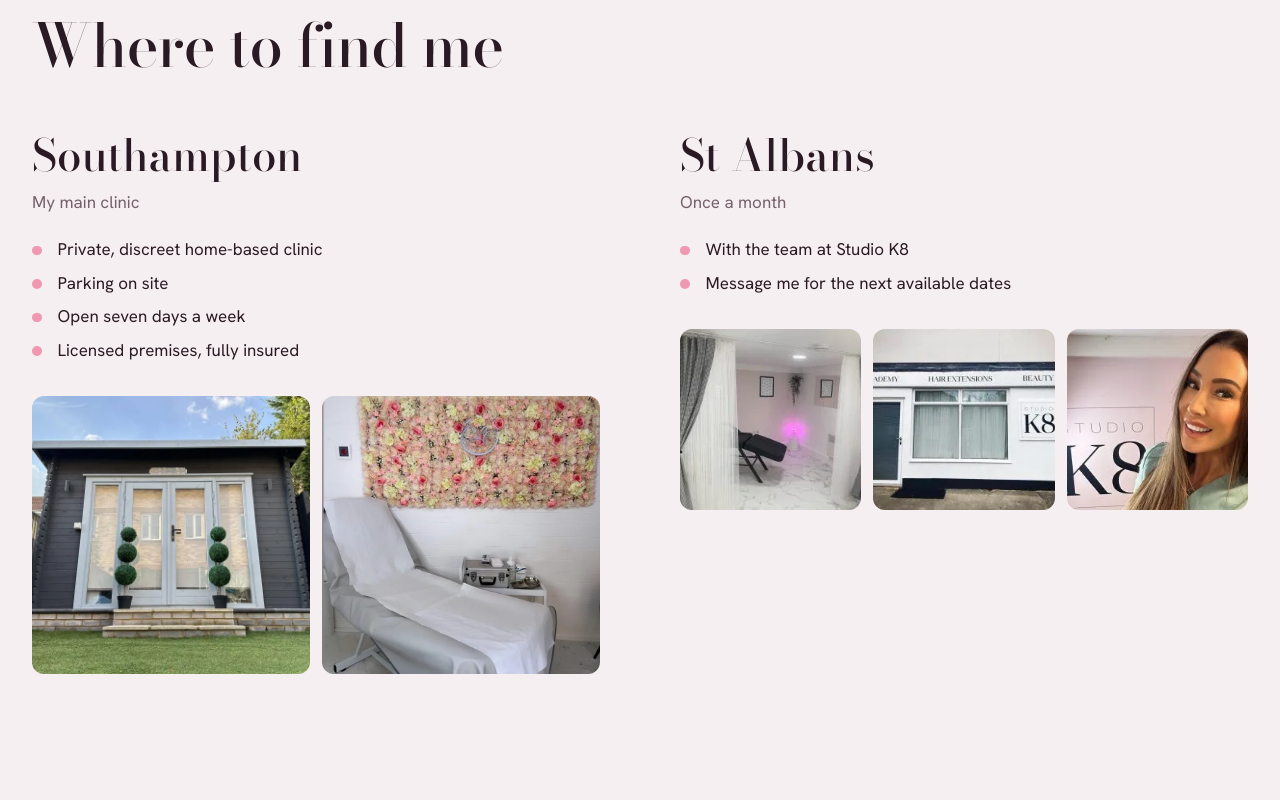
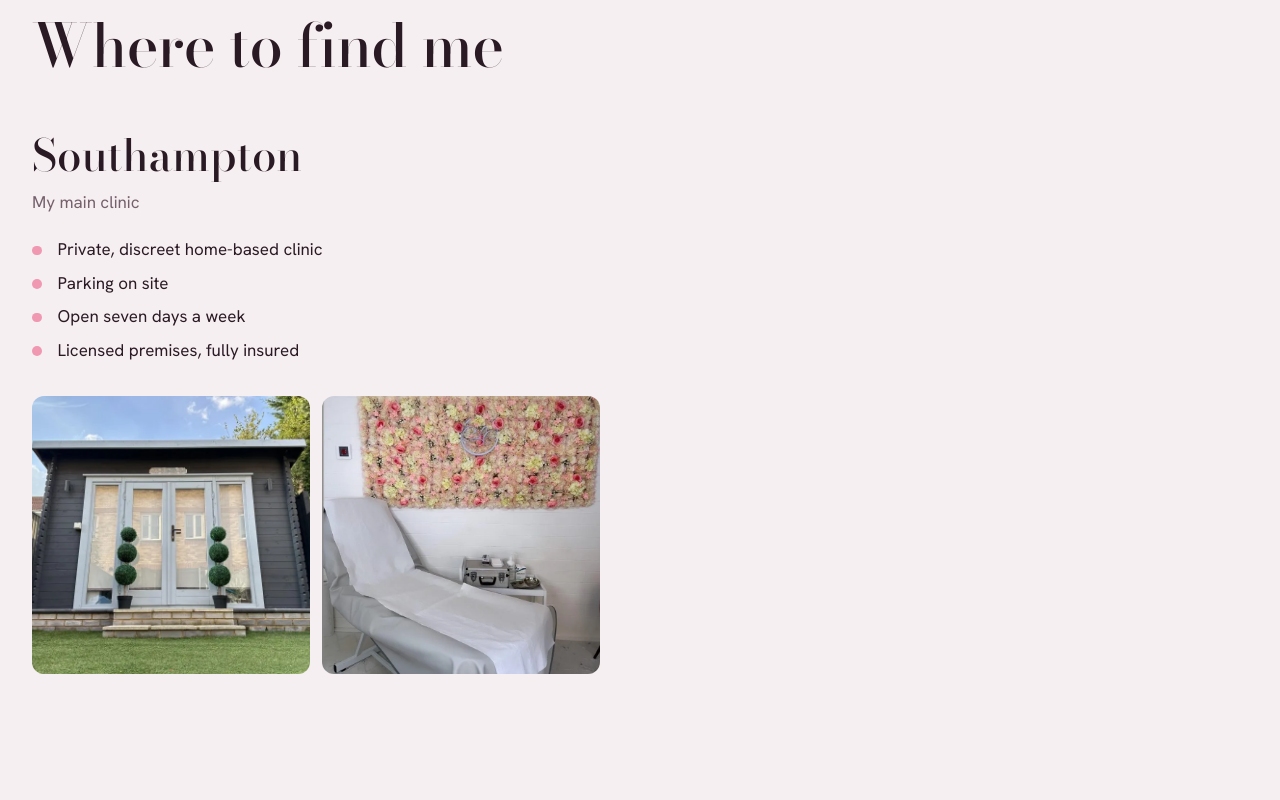
Before and after one commit to moonie878/clcCosmetics, a website built with Vite: page index.html in a window 1280 px wide. Shown: the part 5600-6400 px from the top of the page. Built offline with nearby package versions, Linux system fonts and the light colour scheme.

Commit message:
New CLC Cosmetics site

```diff
--- a/index.html
+++ b/index.html
@@ -372,19 +372,6 @@
                 <img src="/images/southampton-2.webp" alt="Inside the Southampton clinic" loading="lazy" />
               </div>
             </div>
-            <div class="place" id="stalbans">
-              <h3>St Albans</h3>
-              <p class="text-mauve mt-3">Once a month</p>
-              <ul class="ticks mt-5">
-                <li>With the team at Studio K8</li>
-                <li>Message me for the next available dates</li>
-              </ul>
-              <div class="place-photos grid grid-cols-3 gap-3 mt-8">
-                <img src="/images/stalbans-1.webp" alt="Studio K8, St Albans" loading="lazy" />
-                <img src="/images/stalbans-2.webp" alt="Treatment room at Studio K8" loading="lazy" />
-                <img src="/images/stalbans-3.webp" alt="Studio K8 interior" loading="lazy" />
-              </div>
-            </div>
           </div>
         </div>
       </section>
@@ -447,7 +434,6 @@
                 <label for="cf-location">Location</label>
                 <select id="cf-location" name="location">
                   <option>Southampton</option>
-                  <option>St Albans</option>
                 </select>
               </div>
             </div>
@@ -472,10 +458,6 @@
           <div class="flex flex-col gap-4 min-w-0">
             <a href="#top" class="logo-link" aria-label="CLC Cosmetics home"><img src="/images/logo.webp" alt="CLC Cosmetics" class="logo logo-lg" width="300" height="201" loading="lazy" /></a>
             <p class="text-mauve text-sm max-w-xs">Laser, skin care &amp; aesthetics since 2012. Southampton and St Albans.</p>
-          </div>
-          <div class="accreditation-link">
-            <img src="/images/accreditation.webp" alt="Professional Aesthetics Practitioners Association logo" class="accreditation" width="240" height="154" loading="lazy" />
-            <span>Member of the Professional Aesthetics Practitioners Association</span>
           </div>
         </div>
         <div class="flex flex-wrap items-center justify-between gap-x-6 gap-y-3 pt-6 border-t border-line text-sm">
```
